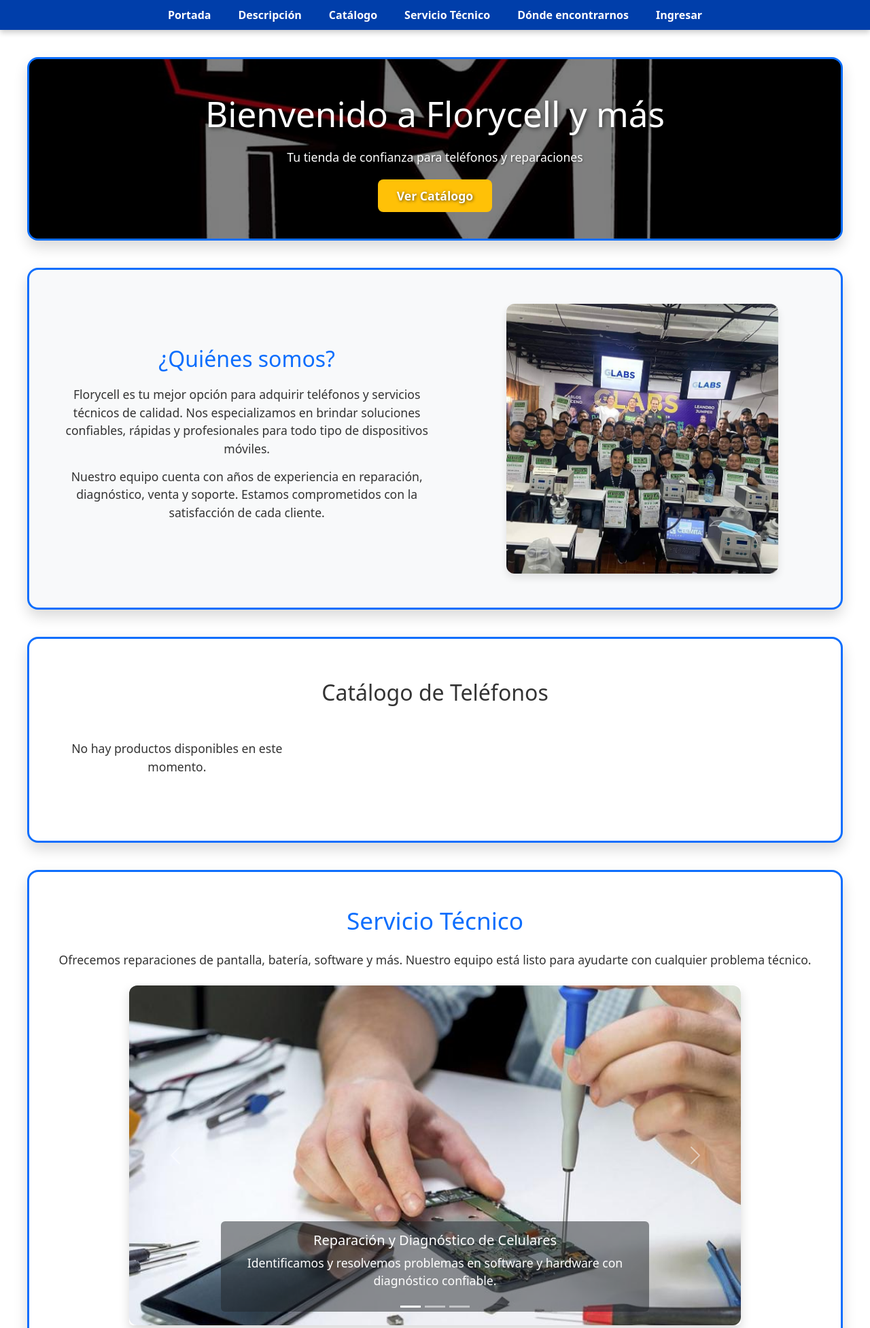
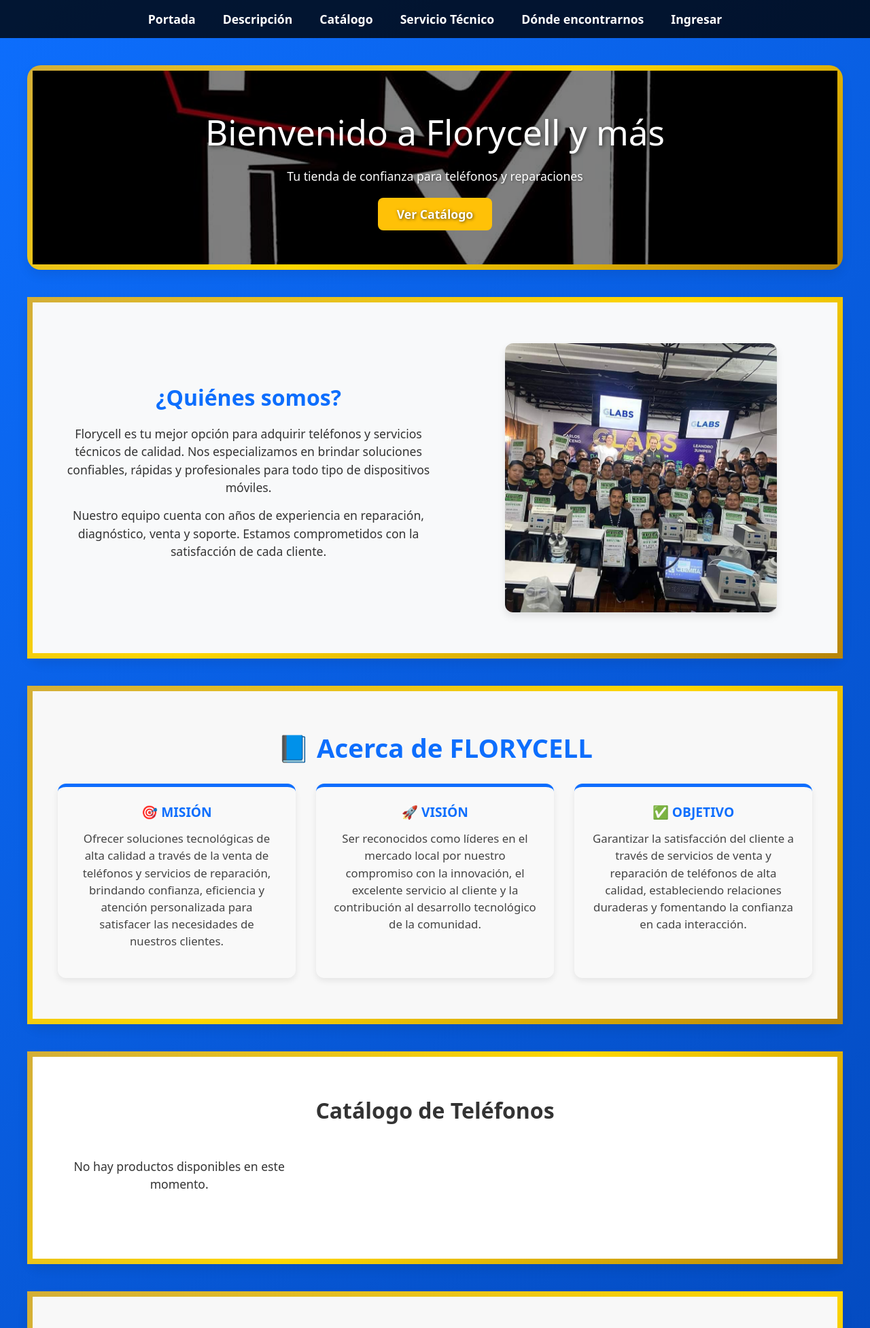
Before and after one commit to Acas2212/FloriCell, a Flask app: page / in a window 1280 px wide. Shown: the top 1954 px of the page at 68% size. Run offline with Flask 3, Linux system fonts and the light colour scheme.

Commit message:
:art: Agrego informacion y cambio de estilo

```diff
--- a/static/styles.css
+++ b/static/styles.css
@@ -1,12 +1,19 @@
+/* ==== MODERN LANDING BASE ==== */
 body {
-    background-color: #0d6efd; /* Azul principal */
+    font-family: 'Segoe UI', sans-serif;
+    background: linear-gradient(135deg, #0d6efd, #003eaa);
     margin: 0;
     padding: 0;
+    color: #fff;
 }
 
+/* === NAV MEJORADO === */
 nav {
-    background-color: #003eaa;
-    box-shadow: 0 4px 8px rgba(0,0,0,0.2);
+    background-color: rgba(0, 0, 0, 0.8);
+    padding: 15px 0;
+    position: sticky;
+    top: 0;
+    z-index: 999;
 }
 
 nav ul {
@@ -14,7 +21,7 @@ nav ul {
     justify-content: center;
     list-style: none;
     margin: 0;
-    padding: 10px 0;
+    padding: 0;
 }
 
 nav ul li {
@@ -24,8 +31,9 @@ nav ul li {
 nav ul li a {
     color: #fff;
     text-decoration: none;
-    font-weight: bold;
-    transition: color 0.2s;
+    font-weight: 600;
+    font-size: 1.1em;
+    transition: color 0.3s ease;
 }
 
 nav ul li a:hover {
@@ -278,20 +286,22 @@ section {
 
 
 
+/* ==== BOTÓN CTA ==== */
 .btn-cta {
     background-color: #ffc107;
     color: #000;
     font-weight: bold;
-    padding: 12px 28px;
+    padding: 14px 30px;
     border: none;
     border-radius: 8px;
     font-size: 1.1em;
     text-decoration: none;
-    transition: background 0.3s ease;
+    transition: all 0.3s ease;
 }
 
 .btn-cta:hover {
     background-color: #e0a800;
+    transform: translateY(-2px);
 }
 
 /* ==== Alternancia de fondo entre secciones ==== */
@@ -369,11 +379,15 @@ section:nth-child(even) {
     margin-right: 2px;
 }
 
+/* ==== TITULOS UNIFICADOS ==== */
 section h2 {
+    color: #0d6efd;
+    font-size: 2.4em;
+    font-weight: 700;
+    margin-bottom: 20px;
     text-align: center;
-    margin-bottom: 30px;
-    color: #0d6efd;
 }
+
 
 #descripcion,
 #ubicacion {
@@ -573,11 +587,22 @@ body.login-fondo {
     background-color: #003eaa;
 }
 
+/* ==== SECCIONES MODERNAS CON BORDE DORADO CURVO ==== */
 .seccion-blanca,
 .seccion-ubicacion-alt {
-    border: 3px solid #0d6efd; /* Marco azul */
+    background-color: #fff;
+    color: #333;
+    padding: 60px 30px;
+    margin: 40px auto;
+    border-radius: 20px;
+    max-width: 1200px;
+    border: 8px solid transparent;
+    border-image: linear-gradient(145deg, #d4af37, #ffd700, #b8860b) 1;
     box-sizing: border-box;
+    box-shadow: 0 8px 16px rgba(0, 0, 0, 0.08); /* Sombra suave */
 }
+
+
 
 /* === Descripción con imagen lateral === */
 .container-descripcion {
@@ -614,3 +639,88 @@ body.login-fondo {
     border-radius: 12px;
     box-shadow: 0 6px 12px rgba(0, 0, 0, 0.1);
 }
+
+/* ==== RESPONSIVE GENERAL ==== */
+@media (max-width: 768px) {
+    .container-descripcion,
+    .contenedor-direcciones {
+        flex-direction: column;
+        align-items: center;
+    }
+
+    .descripcion-imagen img {
+        max-width: 100%;
+    }
+
+    nav ul {
+        flex-wrap: wrap;
+    }
+
+    nav ul li {
+        margin: 10px;
+    }
+}
+
+/* === SECCIÓN ACERCA DE FLORYCELL === */
+#acerca h2 {
+    font-size: 2.4em;
+    color: #0d6efd;
+    margin-bottom: 30px;
+    text-align: center;
+}
+
+.acerca-contenedor {
+    display: flex;
+    flex-wrap: wrap;
+    gap: 30px;
+    justify-content: center;
+    text-align: center;
+}
+
+.acerca-tarjeta {
+    background-color: #f9f9f9;
+    border-top: 5px solid #0d6efd;
+    border-radius: 12px;
+    padding: 25px;
+    box-shadow: 0 4px 10px rgba(0, 0, 0, 0.08);
+    flex: 1 1 300px;
+    max-width: 350px;
+    transition: transform 0.3s ease, box-shadow 0.3s ease;
+    opacity: 0;
+    transform: translateY(30px);
+    animation: fadeInUp 0.6s forwards;
+}
+
+.acerca-tarjeta h4 {
+    color: #0d6efd;
+    margin-bottom: 15px;
+    font-weight: bold;
+    font-size: 1.2em;
+}
+
+.acerca-tarjeta p {
+    font-size: 1.05em;
+    color: #444;
+    line-height: 1.5;
+    text-align: center;
+}
+
+/* ANIMACIÓN */
+@keyframes fadeInUp {
+    to {
+        opacity: 1;
+        transform: translateY(0);
+    }
+}
+
+.animate-fade {
+    animation-name: fadeInUp;
+}
+
+/* Responsive */
+@media (max-width: 768px) {
+    .acerca-contenedor {
+        flex-direction: column;
+        align-items: center;
+    }
+}
--- a/templates/index.html
+++ b/templates/index.html
@@ -44,6 +44,30 @@
             </div>
             <div class="descripcion-imagen">
                 <img src="{{ url_for('static', filename='img/equipo_florycell.jpg') }}" alt="Equipo Florycell">
+            </div>
+        </div>
+    </section>
+
+    <section id="acerca" class="seccion-blanca">
+        <h2>📘 <span class="fw-bold">Acerca de FLORYCELL</span></h2>
+        <div class="acerca-contenedor">
+            <div class="acerca-tarjeta animate-fade">
+                <h4>🎯 MISIÓN</h4>
+                <p>
+                    Ofrecer soluciones tecnológicas de alta calidad a través de la venta de teléfonos y servicios de reparación, brindando confianza, eficiencia y atención personalizada para satisfacer las necesidades de nuestros clientes.
+                </p>
+            </div>
+            <div class="acerca-tarjeta animate-fade" style="animation-delay: 0.2s;">
+                <h4>🚀 VISIÓN</h4>
+                <p>
+                    Ser reconocidos como líderes en el mercado local por nuestro compromiso con la innovación, el excelente servicio al cliente y la contribución al desarrollo tecnológico de la comunidad.
+                </p>
+            </div>
+            <div class="acerca-tarjeta animate-fade" style="animation-delay: 0.4s;">
+                <h4>✅ OBJETIVO</h4>
+                <p>
+                    Garantizar la satisfacción del cliente a través de servicios de venta y reparación de teléfonos de alta calidad, estableciendo relaciones duraderas y fomentando la confianza en cada interacción.
+                </p>
             </div>
         </div>
     </section>
```
